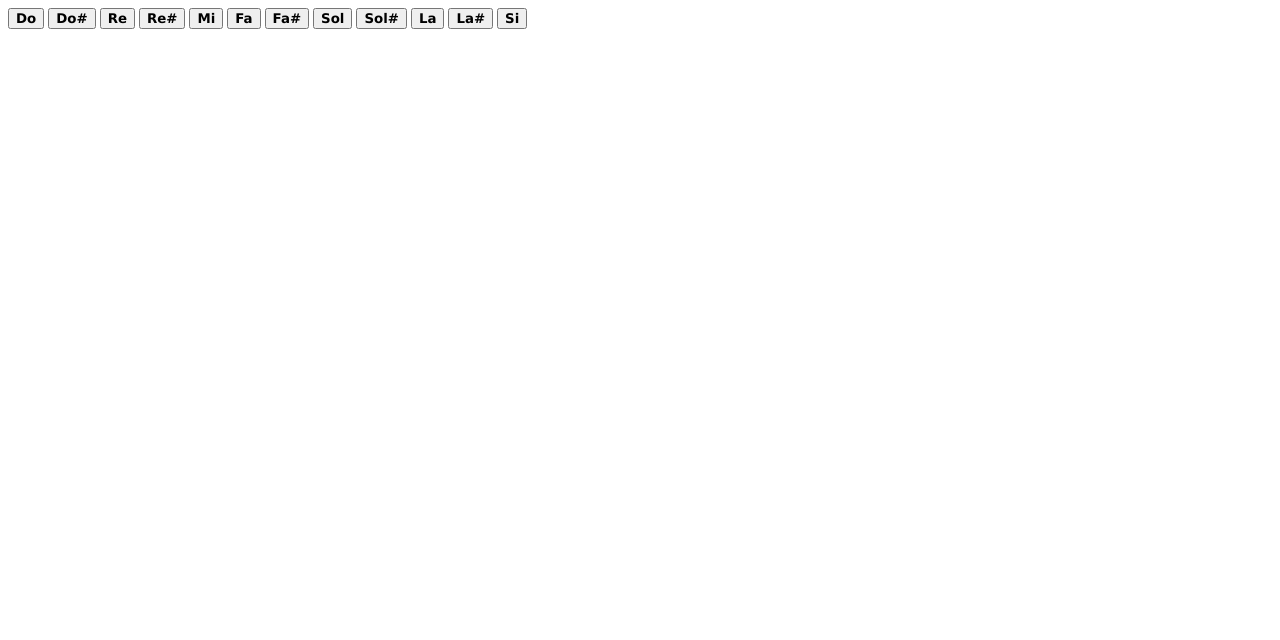
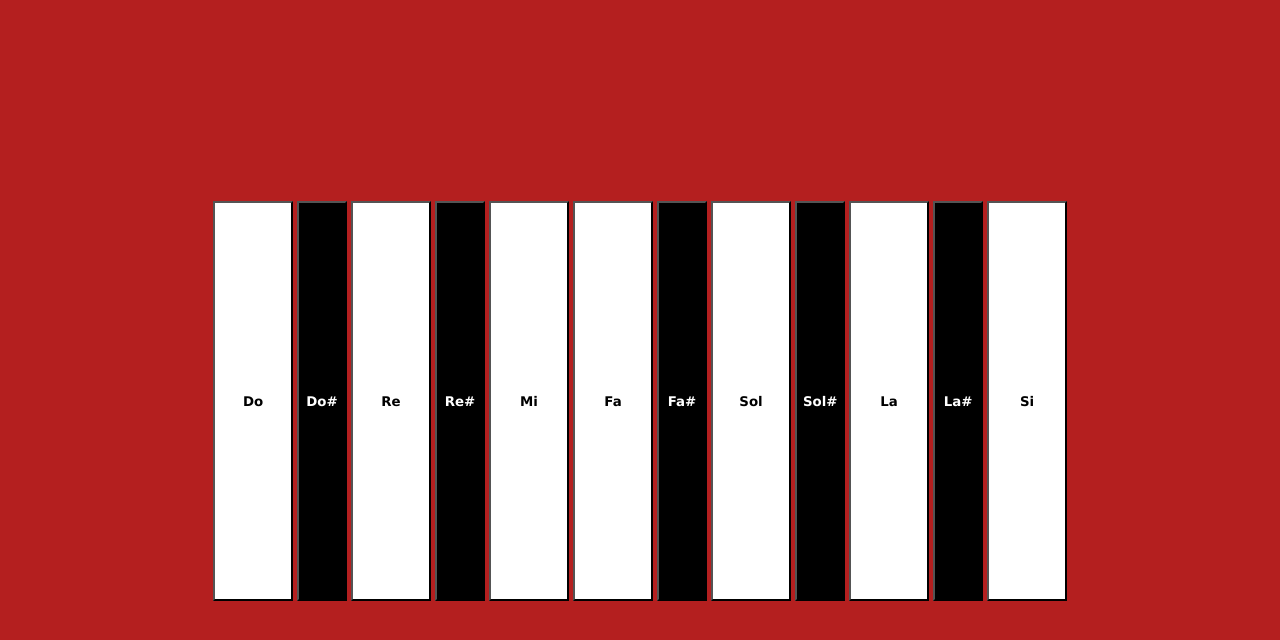
Before and after one commit to KarenLopezB/app-basic-html, a plain HTML site: page index.html in a window 1280 px wide. Drawn offline with Linux system fonts and the light colour scheme.

Commit message:
index notes added

```diff
--- a/index.html
+++ b/index.html
@@ -7,18 +7,32 @@
 
     </head>
     <body>
-        <button>Do</button>
-        <button>Do#</button>
-        <button>Re</button>
-        <button>Re#</button>
-        <button>Mi</button>
-        <button>Fa</button>
-        <button>Fa#</button>
-        <button>Sol</button>
-        <button>Sol#</button>
-        <button>La</button>
-        <button>La#</button>
-        <button>Si</button>
+        <button data-key="1" data-note="Do">Do</button>
+        <button data-key="2" data-note="DoSharp" class="sharp">Do#</button>
+        <button data-key="3" data-note="Re">Re</button>
+        <button data-key="4" data-note="ReSharp" class="sharp">Re#</button>
+        <button data-key="5" data-note="Mi">Mi</button>
+        <button data-key="6" data-note="Fa">Fa</button>
+        <button data-key="7" data-note="FaSharp" class="sharp">Fa#</button>
+        <button data-key="8" data-note="Sol">Sol</button>
+        <button data-key="9" data-note="SolSharp" class="sharp">Sol#</button>
+        <button data-key="0" data-note="La">La</button>
+        <button data-key="q" data-note="LaSharp" class="sharp">La#</button>
+        <button data-key="w" data-note="Si">Si</button>
+
+        <audio id="audioDo" src="audio/Do.mp3"></audio>
+        <audio id="audioDoSharp" src="audio/DoSharp.mp3"></audio>
+        <audio id="audioRe" src="audio/Re.mp3"></audio>
+        <audio id="audioReSharp" src="audio/ReSharp.mp3"></audio>
+        <audio id="audioMi" src="audio/Mi.mp3"></audio>
+        <audio id="audioFa" src="audio/Fa.mp3"></audio>
+        <audio id="audioFaSharp" src="audio/FaSharp.mp3"></audio>
+        <audio id="audioSol" src="audio/Sol.mp3"></audio>
+        <audio id="audioSolSharp" src="audio/SolSharp.mp3"></audio>
+        <audio id="audioLa" src="audio/La.mp3"></audio>
+        <audio id="audioLaSharp" src="audio/LaSharp.mp3"></audio>
+        <audio id="audioSi" src="audio/Si.mp3"></audio>
         <script type="text/javascript" src="app.js"></script>
+
     </body>
 </html>
--- a/style.css
+++ b/style.css
@@ -1,4 +1,22 @@
+body{
+    background-color: rgb(180, 31, 31);
+    text-align: center;
+    line-height: 100vh;
+    margin: 0;
+}
+
 button{
     font-family: Verdana, Geneva, Tahoma, sans-serif;
     font-weight: bold;
+    vertical-align: middle;
+    width: 80px;
+    height: 400px;
+    background-color: #fff;
+    color: #000;
 }
+
+button.sharp{
+    width: 50px;
+    background-color: #000;
+    color: #fff;
+}
```
Also changed, not shown: 12 other files.
